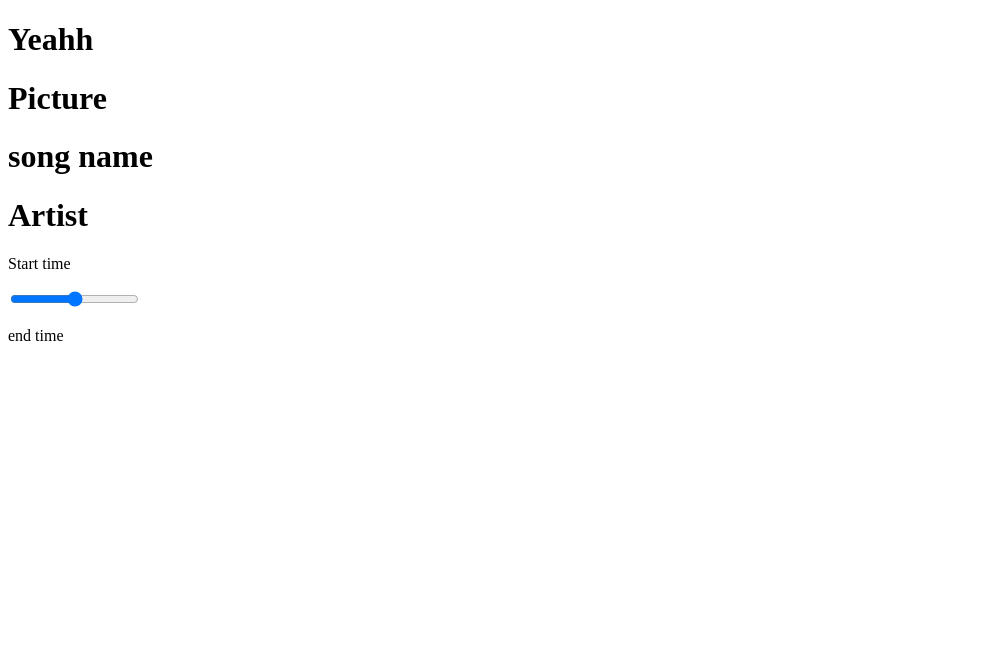
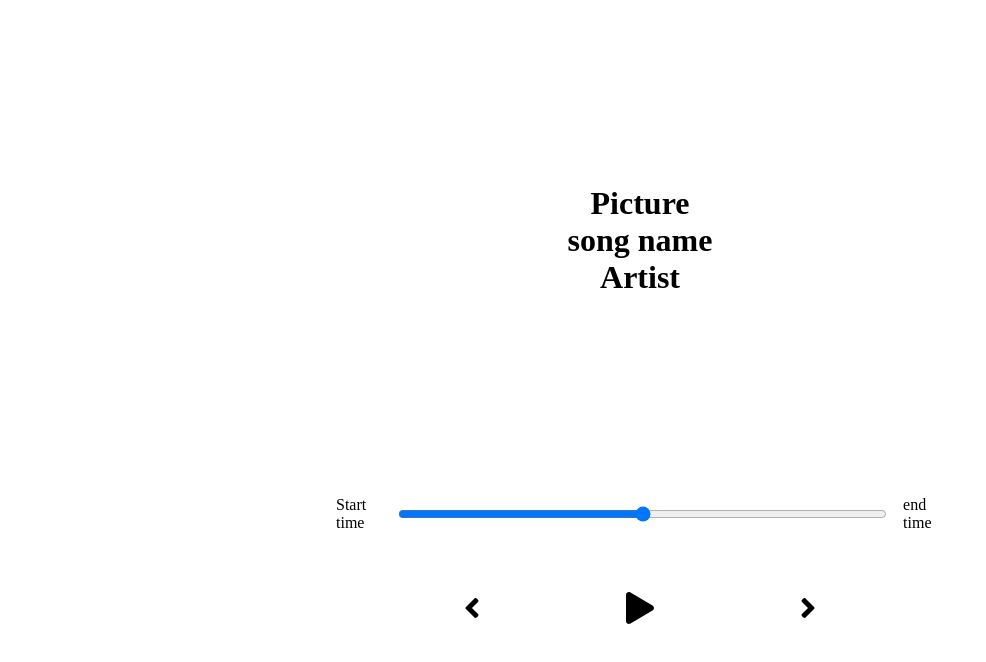
Before and after one commit to ChesterCabahug/potential-broccoli-music, a React (Create React App) app: page / in a window 1280 px wide. Shown: the top 662 px of the page, without its empty margins (0-986 px from the left). Built offline with nearby package versions, Linux system fonts and the light colour scheme.

Commit message:
initial styling of app

```diff
--- a/package.json
+++ b/package.json
@@ -9,7 +9,7 @@
     "@testing-library/jest-dom": "^5.11.4",
     "@testing-library/react": "^11.1.0",
     "@testing-library/user-event": "^12.1.10",
-    "node-sass": "^5.0.0",
+    "node-sass": "4.14.1",
     "react": "^17.0.1",
     "react-dom": "^17.0.1",
     "react-scripts": "4.0.1",
--- a/src/App.jsx
+++ b/src/App.jsx
@@ -1,10 +1,10 @@
+import "./styles/app.scss"
 import Player from "./components/Player";
 import Song from "./components/Song"
 
 function App() {
   return (
     <div className="App">
-      <h1>Yeahh</h1>
       <Song/>
       <Player />
     </div>
--- a/src/components/Player.jsx
+++ b/src/components/Player.jsx
@@ -1,3 +1,10 @@
+import { FontAwesomeIcon } from "@fortawesome/react-fontawesome";
+import {
+  faPlay,
+  faAngleLeft,
+  faAngleRight,
+} from "@fortawesome/free-solid-svg-icons";
+
 const Player = () => {
   return (
     <div className="player">
@@ -7,7 +14,9 @@
         <p>end time</p>
       </div>
       <div className="play-control">
-
+        <FontAwesomeIcon className="skip-back" size="2x" icon={faAngleLeft} />
+        <FontAwesomeIcon className="play" size="2x" icon={faPlay} />
+        <FontAwesomeIcon className="skip-forward" size="2x" icon={faAngleRight} />
       </div>
     </div>
   );
--- /dev/null
+++ b/src/styles/_player.scss
@@ -0,0 +1,30 @@
+.player {
+  min-height: 20vh;
+  display: flex;
+  flex-direction: column;
+  align-items: center;
+  justify-content: space-between;
+}
+
+.time-control {
+  width: 50%;
+  display: flex;
+  input {
+    width: 100%;
+    padding: 1rem 2rem;
+  }
+  p {
+    padding: 1rem;
+  }
+}
+
+.play-control {
+  display: flex;
+  justify-content: space-between;
+  align-items: center;
+  padding: 1rem;
+  width: 30%;
+  svg {
+      cursor: pointer;
+  }
+}
--- /dev/null
+++ b/src/styles/_song.scss
@@ -0,0 +1,7 @@
+.song-container {
+    min-height: 60vh;
+    display: flex;
+    flex-direction: column;
+    align-items: center;
+    justify-content: center;
+}
--- a/src/styles/app.scss
+++ b/src/styles/app.scss
@@ -1,5 +1,8 @@
 * {
-    margin: 0;
-    padding: 0;
-    box-sizing: border-box;
+  margin: 0;
+  padding: 0;
+  box-sizing: border-box;
 }
+
+@import "./player";
+@import "./song";
```
Also changed, not shown: 2 other files (tests, documents, lock files or other folders).
